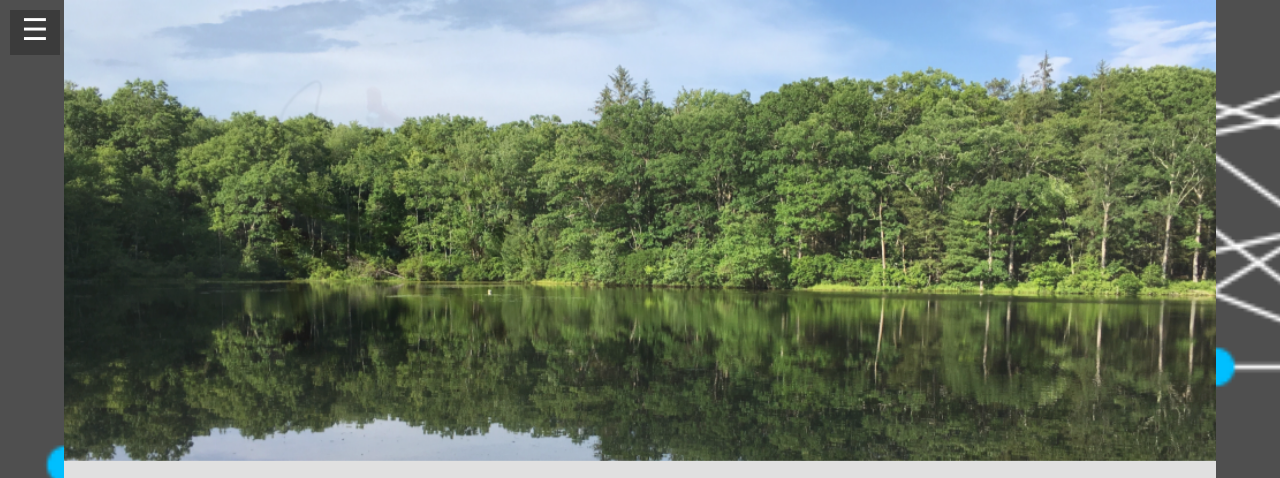
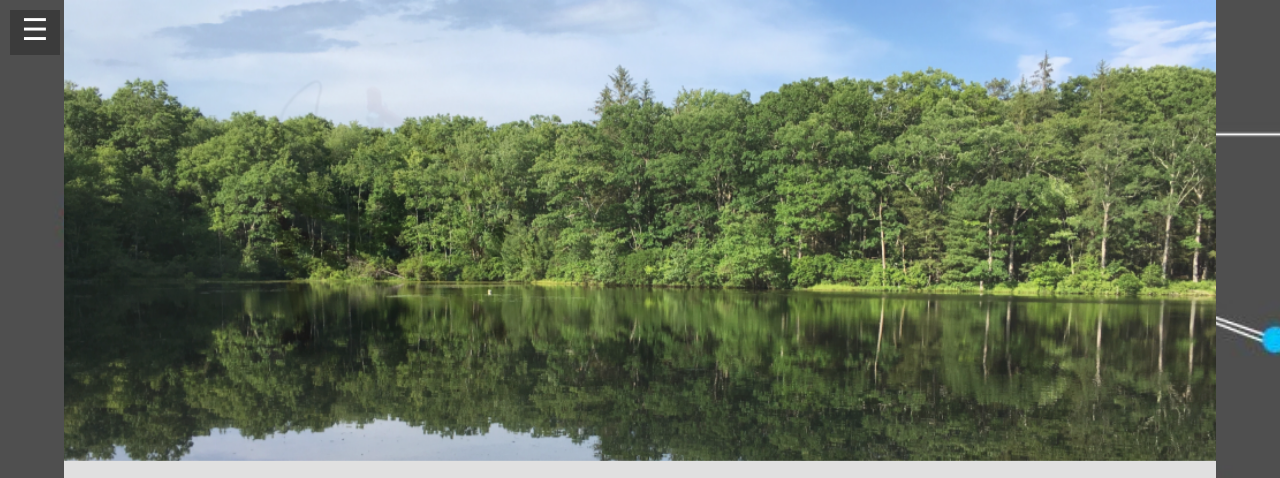
Before and after one commit to JamesWheadon/PortfolioWebsite, a website: page index.html in a window 1280 px wide. Shown: the top 478 px of the page. Drawn offline with Linux system fonts and the light colour scheme.

Commit message:
new background image, less blur

```diff
--- a/style.css
+++ b/style.css
@@ -19,7 +19,7 @@
 html {
   height: auto;
   margin: 0px;
-  background-image: url('./images/portfolioBackground.png');
+  background-image: url('./images/portfolioBackground.JPG');
   background-size: cover;
   background-repeat: repeat-y;
 }
```
Also changed, not shown: images/portfolioBackground.JPG (added).
